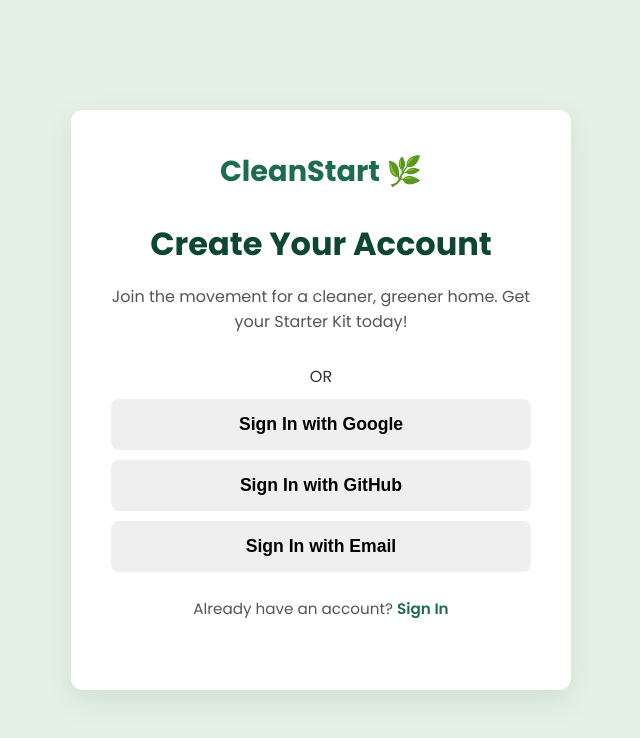
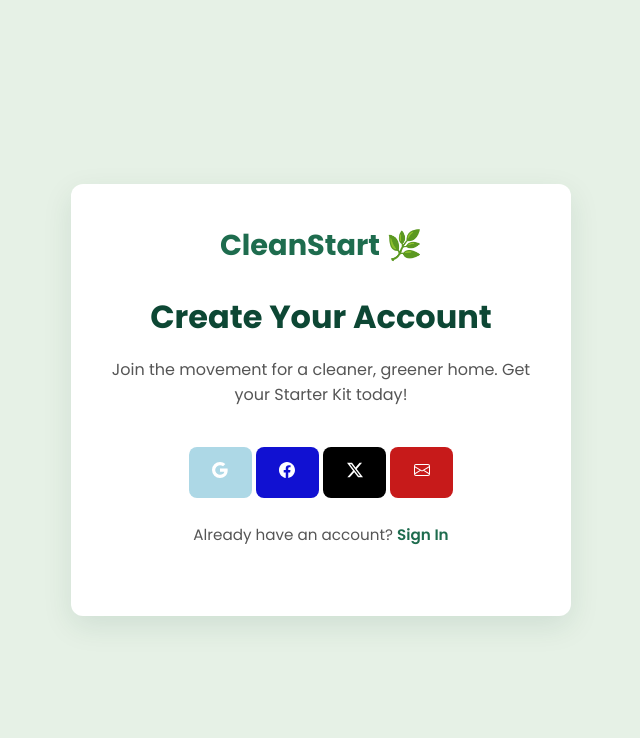
Before and after one commit to Aquixv/WEB-LEVEL-2-PROJECT, a plain HTML site: page Sign Up/index.html in a window 1280 px wide. Shown: the whole page, without its empty margins (319-959 px from the left). Drawn offline with Linux system fonts and the light colour scheme.

Commit message:
slight modifications

```diff
--- a/Sign In/style.css
+++ b/Sign In/style.css
@@ -96,7 +96,27 @@ body {
     border: none;
     margin-top: 10px;
 }
-
+ .google-btn{
+background-color: lightblue;
+color: white;
+/* border: 1px solid black; */
+}
+.github-btn{
+background-color: black;
+color: white;
+}
+ .email-btn{
+background-color: rgb(199, 26, 26);
+color: white;
+}
+ .Fb-btn{
+background-color: blue;
+color: white;
+}
+ .X-btn{
+background-color: black;
+color: white;
+}
 .primary-cta {
     background-color: #4CAF50;
     color: white;
@@ -120,7 +140,22 @@ body {
 .switch-auth a:hover {
     text-decoration: underline;
 }
-
+.divider{
+    display: none;
+}
+.secondary-cta {
+    width: 15%;
+    height: 10%;
+    padding: 15px;
+    text-decoration: none;
+    font-weight: 600;
+    border-radius: 8px;
+    transition: background-color 0.3s ease;
+    font-size: 1.1rem;
+    cursor: pointer;
+    border: none;
+    margin-top: 10px;
+}
 
 @media (max-width: 480px) {
     .auth-container {
--- a/Sign Up/index.html
+++ b/Sign Up/index.html
@@ -39,20 +39,33 @@
         <button type="submit" class="cta-button primary-cta">Sign Up Now</button>
     </form>
 
-    <div class="divider">OR</div>
+    <div class="divider" id="go">OR</div>
 
     <div class="social-login-group">
 
         <button onclick="googleSignIn()" class="cta-button secondary-cta google-btn">
-            Sign In with Google
+          <svg xmlns="http://www.w3.org/2000/svg" width="16" height="16" fill="currentColor" class="bi bi-google" viewBox="0 0 16 16">
+  <path d="M15.545 6.558a9.4 9.4 0 0 1 .139 1.626c0 2.434-.87 4.492-2.384 5.885h.002C11.978 15.292 10.158 16 8 16A8 8 0 1 1 8 0a7.7 7.7 0 0 1 5.352 2.082l-2.284 2.284A4.35 4.35 0 0 0 8 3.166c-2.087 0-3.86 1.408-4.492 3.304a4.8 4.8 0 0 0 0 3.063h.003c.635 1.893 2.405 3.301 4.492 3.301 1.078 0 2.004-.276 2.722-.764h-.003a3.7 3.7 0 0 0 1.599-2.431H8v-3.08z"/>
+</svg>
         </button>
 
-        <button onclick="githubSignIn()" class="cta-button secondary-cta github-btn">
-            Sign In with GitHub
+        <!-- <button onclick="githubSignIn()" class="cta-button secondary-cta github-btn">
+            Sign Up with GitHub
+        </button> -->
+           <button onclick="FBSignIn()" class="cta-button secondary-cta Fb-btn">
+            <svg xmlns="http://www.w3.org/2000/svg" width="16" height="16" fill="currentColor" class="bi bi-facebook" viewBox="0 0 16 16">
+  <path d="M16 8.049c0-4.446-3.582-8.05-8-8.05C3.58 0-.002 3.603-.002 8.05c0 4.017 2.926 7.347 6.75 7.951v-5.625h-2.03V8.05H6.75V6.275c0-2.017 1.195-3.131 3.022-3.131.876 0 1.791.157 1.791.157v1.98h-1.009c-.993 0-1.303.621-1.303 1.258v1.51h2.218l-.354 2.326H9.25V16c3.824-.604 6.75-3.934 6.75-7.951"/>
+</svg>
         </button>
-
-        <button id="nine" onclick="EmailSignIn()" class="cta-button secondary-cta github-btn">
-            Sign In with Email
+          <button  onclick="XSignIn()" class="cta-button secondary-cta X-btn">
+            <svg xmlns="http://www.w3.org/2000/svg" width="16" height="16" fill="currentColor" class="bi bi-twitter-x" viewBox="0 0 16 16">
+  <path d="M12.6.75h2.454l-5.36 6.142L16 15.25h-4.937l-3.867-5.07-4.425 5.07H.316l5.733-6.57L0 .75h5.063l3.495 4.633L12.601.75Zm-.86 13.028h1.36L4.323 2.145H2.865z"/>
+</svg>
+          </button>
+                  <button id="nine" onclick="EmailSignIn()" class="cta-button secondary-cta email-btn">
+                    <svg xmlns="http://www.w3.org/2000/svg" width="16" height="16" fill="currentColor" class="bi bi-envelope" viewBox="0 0 16 16">
+  <path d="M0 4a2 2 0 0 1 2-2h12a2 2 0 0 1 2 2v8a2 2 0 0 1-2 2H2a2 2 0 0 1-2-2zm2-1a1 1 0 0 0-1 1v.217l7 4.2 7-4.2V4a1 1 0 0 0-1-1zm13 2.383-4.708 2.825L15 11.105zm-.034 6.876-5.64-3.471L8 9.583l-1.326-.795-5.64 3.47A1 1 0 0 0 2 13h12a1 1 0 0 0 .966-.741M1 11.105l4.708-2.897L1 5.383z"/>
+</svg>
         </button>
     </div>
 
@@ -102,32 +115,33 @@
       window.location.href = 'index.html';
     });
 };
-   const githubSignIn = () => {
-    signupform.style.display = 'none';
-  signInWithPopup(auth, provider)
-    .then((result) => {
-      const user = result.user;
-      console.log(user);
-      if (user) {
-        setTimeout(() => {
-          window.location.href = "../../Projekt Dashboard/index.html";
-        }, 1000);
-      } else {
-        window.location.href = 'index.html';
-      }
-    })
-    .catch((error) => {
-      const errorCode = error.code;
-       console.log(errorCode);
-      window.location.href = 'index.html';
-    });
-};
+//    const githubSignIn = () => {
+//     signupform.style.display = 'none';
+//   signInWithPopup(auth, provider)
+//     .then((result) => {
+//       const user = result.user;
+//       console.log(user);
+//       if (user) {
+//         setTimeout(() => {
+//           window.location.href = "../../Projekt Dashboard/index.html";
+//         }, 1000);
+//       } else {
+//         window.location.href = 'index.html';
+//       }
+//     })
+//     .catch((error) => {
+//       const errorCode = error.code;
+//        console.log(errorCode);
+//       window.location.href = 'index.html';
+//     });
+// };
    const EmailSignIn = () => {
     signupform.style.display = 'block';
     nine.style.display = 'none';
+    go.style.display = 'block';
 };
   window.googleSignIn = googleSignIn;
-  window.githubSignIn = githubSignIn;
+  // window.githubSignIn = githubSignIn;
   window.EmailSignIn = EmailSignIn;
 </script>
 </html>
--- a/Sign Up/style.css
+++ b/Sign Up/style.css
@@ -23,7 +23,40 @@ body {
     width: 90%;
     text-align: center;
 }
+.cta-button {
+    width: 100%;
+    padding: 15px;
+    text-decoration: none;
+    font-weight: 600;
+    border-radius: 8px;
+    transition: background-color 0.3s ease;
+    font-size: 1.1rem;
+    cursor: pointer;
+    border: none;
+    margin-top: 10px;
+}
 
+ .google-btn{
+background-color: lightblue;
+color: white;
+/* border: 1px solid black; */
+}
+/* .github-btn{
+background-color: black;
+color: white;
+} */
+ .email-btn{
+background-color: rgb(199, 26, 26);
+color: white;
+}
+ .Fb-btn{
+background-color: rgb(17, 17, 210);
+color: white;
+}
+ .X-btn{
+background-color: black;
+color: white;
+}
 
 .auth-header {
     margin-bottom: 25px;
@@ -84,18 +117,6 @@ body {
     font-size: 0.85rem;
 }
 
-.cta-button {
-    width: 100%;
-    padding: 15px;
-    text-decoration: none;
-    font-weight: 600;
-    border-radius: 8px;
-    transition: background-color 0.3s ease;
-    font-size: 1.1rem;
-    cursor: pointer;
-    border: none;
-    margin-top: 10px;
-}
 
 .primary-cta {
     background-color: #4CAF50;
@@ -120,7 +141,22 @@ body {
 .switch-auth a:hover {
     text-decoration: underline;
 }
-
+.divider{
+    display: none;
+}
+.secondary-cta {
+    width: 15%;
+    height: 10%;
+    padding: 15px;
+    text-decoration: none;
+    font-weight: 600;
+    border-radius: 8px;
+    transition: background-color 0.3s ease;
+    font-size: 1.1rem;
+    cursor: pointer;
+    border: none;
+    margin-top: 10px;
+}
 @media (max-width: 480px) {
     .auth-container {
         padding: 30px 20px;
```
Also changed, not shown: Sign In/index.html (+47 -12 lines).
